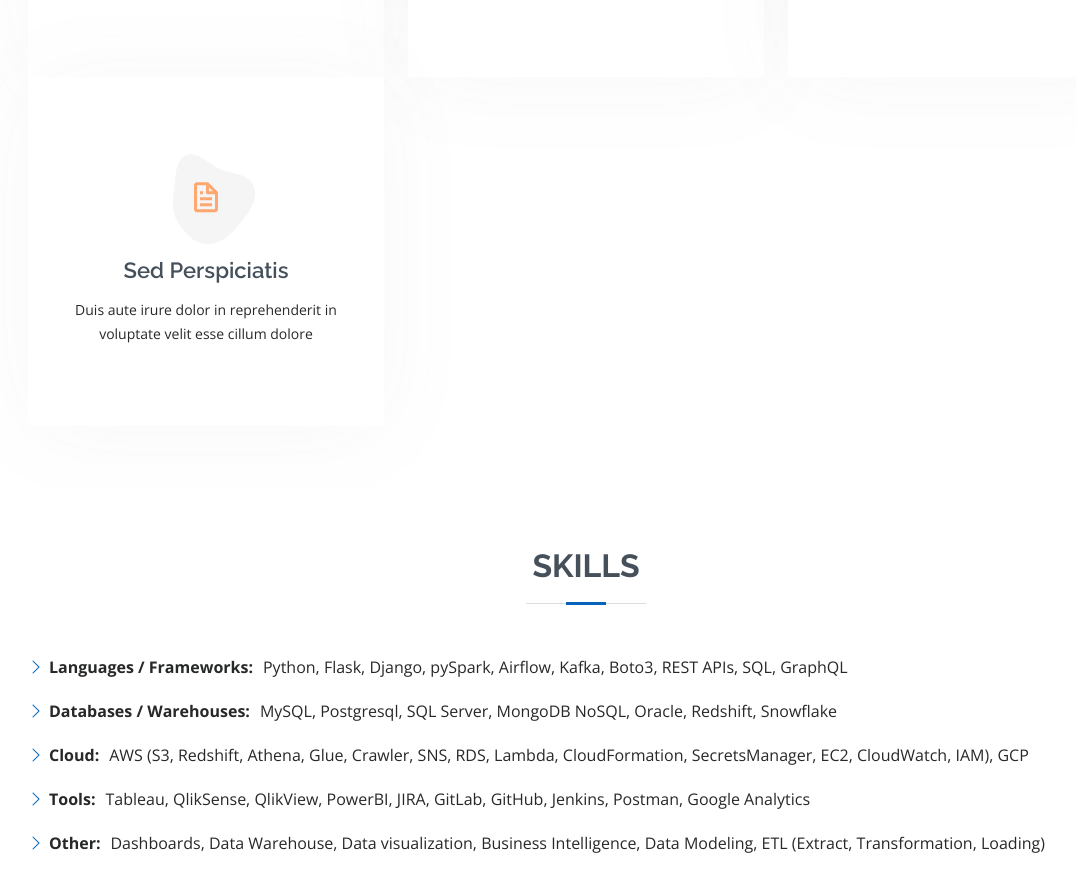
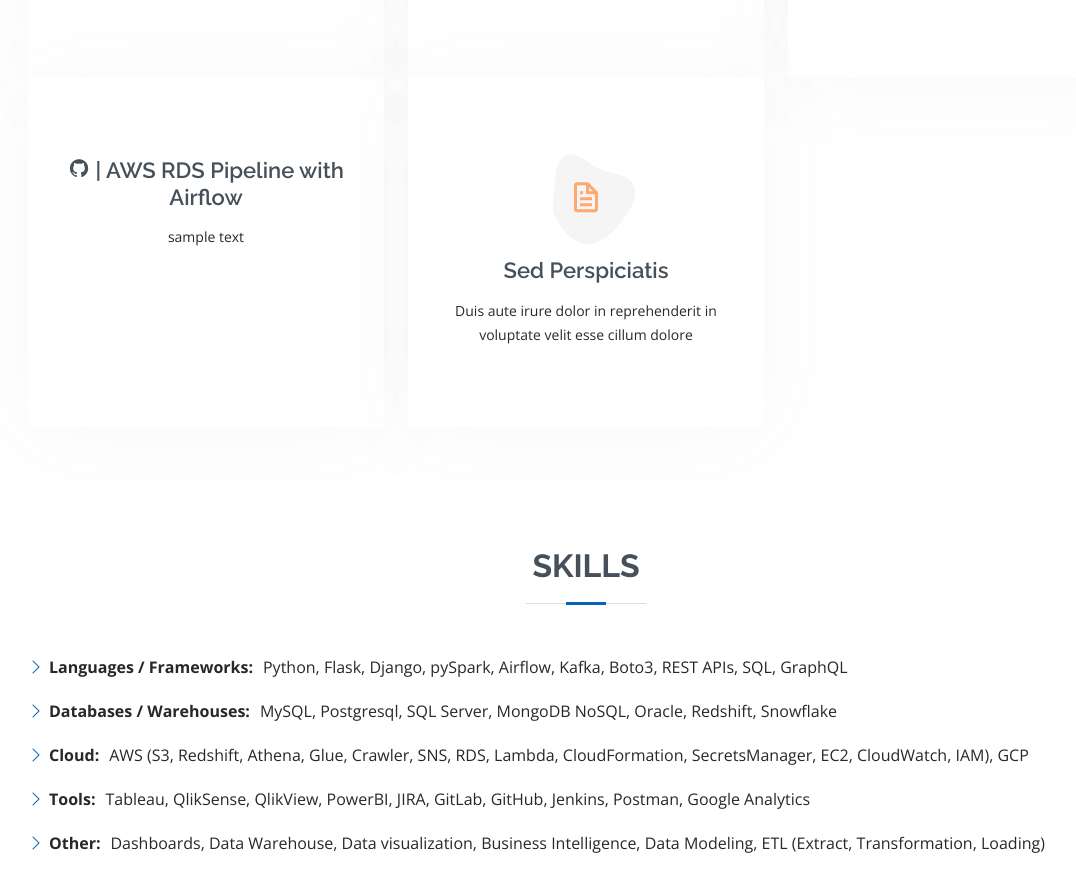
Before and after one commit to poojagpatel/poojagpatel.github.io, a plain HTML site: page index.html in a window 1280 px wide. Shown: the part 2794-3668 px from the top of the page, without its empty margins (104-1180 px from the left). Drawn offline with nearby package versions, Linux system fonts and the light colour scheme.

Commit message:
portfolio wip

```diff
--- a/index.html
+++ b/index.html
@@ -258,6 +258,19 @@
               <p>
                 This app is a chatbot that will remember the previous messages and respond to the user's input.
                 The response from the chatbot will be streamed as it is being generated.
+              </p>
+            </div>
+          </div>
+
+          <div class="col-lg-4 col-md-6 d-flex align-items-stretch" data-aos="zoom-in" data-aos-delay="100">
+            <div class="icon-box iconbox-blue">
+              <h4>
+                <a href="https://github.com/poojagpatel/airflow-aws-rds" target="_blank">
+                  <i class="bx bxl-github"></i> | AWS RDS Pipeline with Airflow
+                </a>
+              </h4>
+              <p>
+                sample text
               </p>
             </div>
           </div>
```
